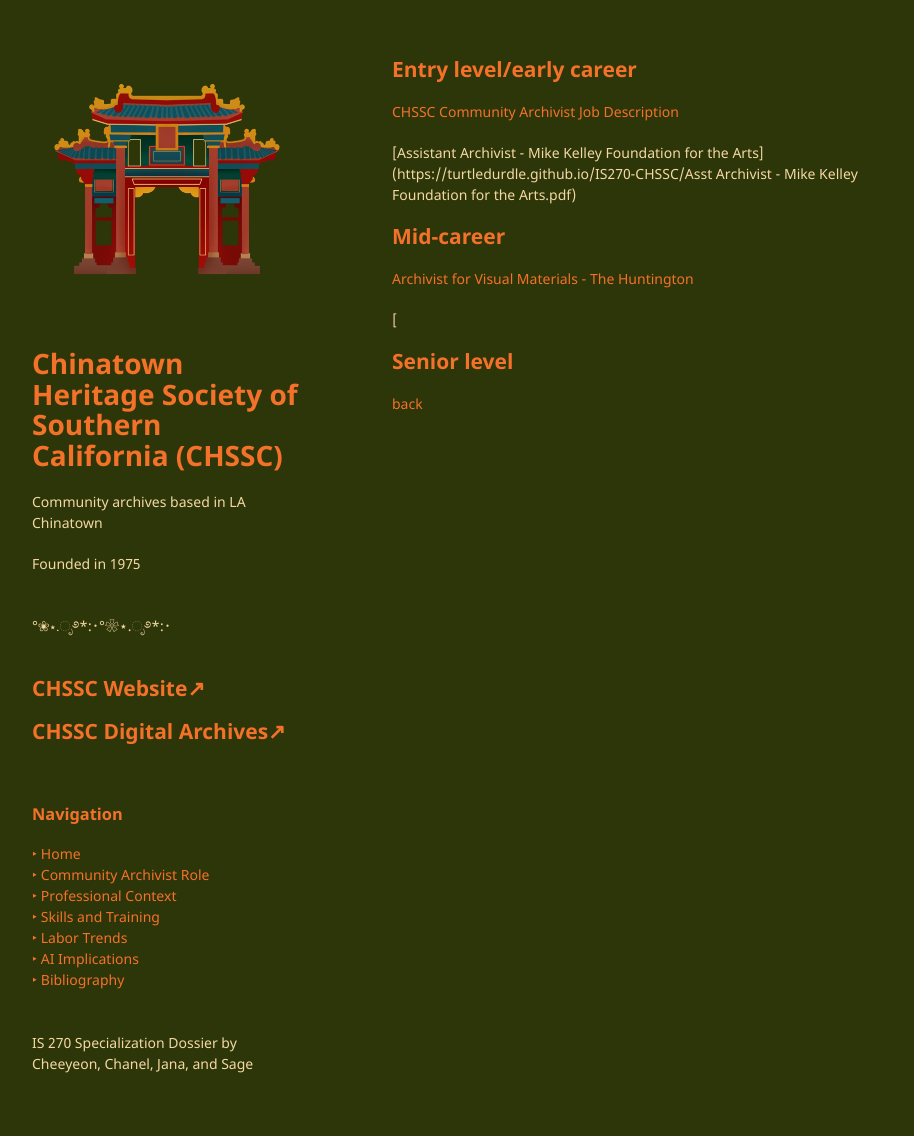
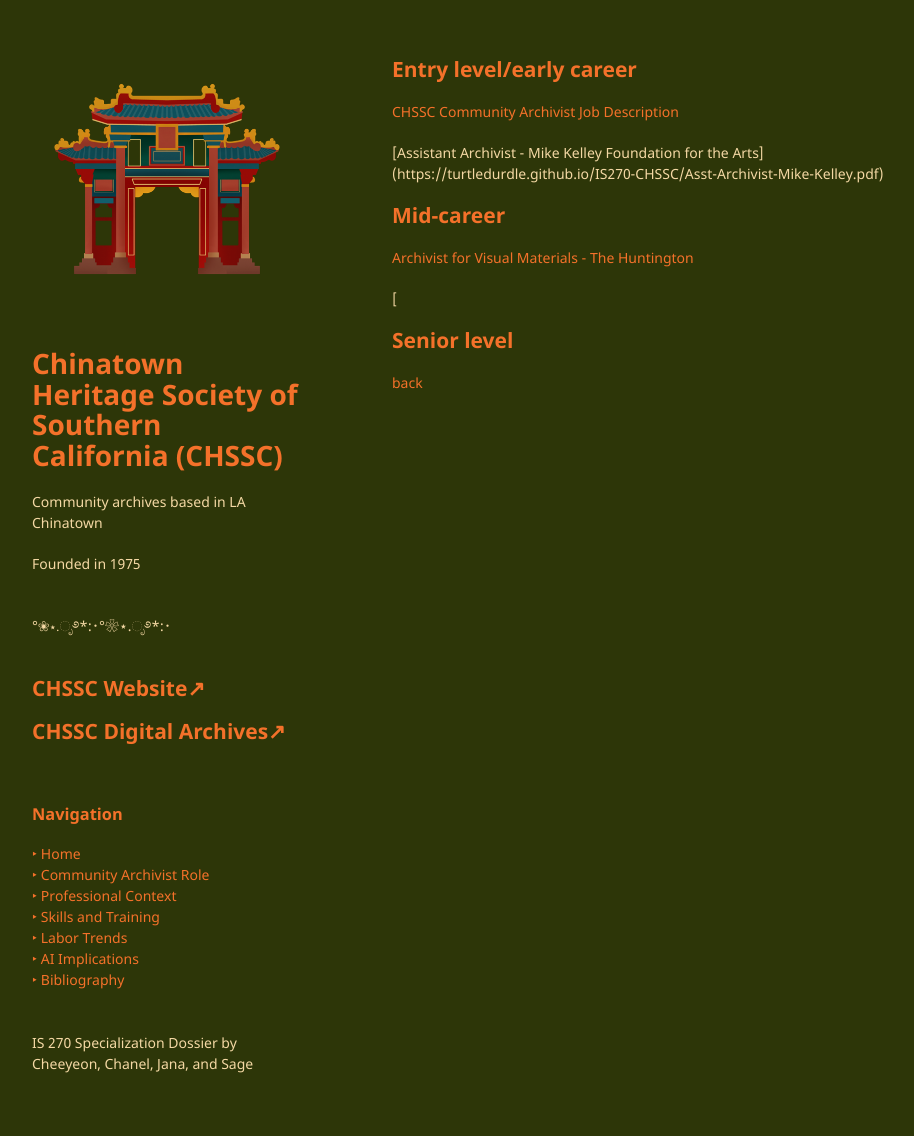
Before and after one commit to chaanelly/IS270-CHSSC, a Jekyll site: the page built from pages/community-archivist.md, in a window 1280 px wide. Shown: the whole page, without its empty margins (178-1092 px from the left). Built offline with Jekyll 4.4.1, drawn with Linux system fonts in a browser that asks for light colours; our own code applies the rules of GitHub Pages for plain Markdown files.

Commit message:
Update community-archivist.md

```diff
--- a/pages/community-archivist.md
+++ b/pages/community-archivist.md
@@ -2,7 +2,7 @@
 
 [CHSSC Community Archivist Job Description](https://turtledurdle.github.io/IS270-CHSSC/CHSSC_Community_Archivist_Job_Description_v2.pdf)
 
-[Assistant Archivist - Mike Kelley Foundation for the Arts] (https://turtledurdle.github.io/IS270-CHSSC/Asst Archivist - Mike Kelley Foundation for the Arts.pdf)
+[Assistant Archivist - Mike Kelley Foundation for the Arts] (https://turtledurdle.github.io/IS270-CHSSC/Asst-Archivist-Mike-Kelley.pdf)
 
 <h2>Mid-career</h2>
 
```
